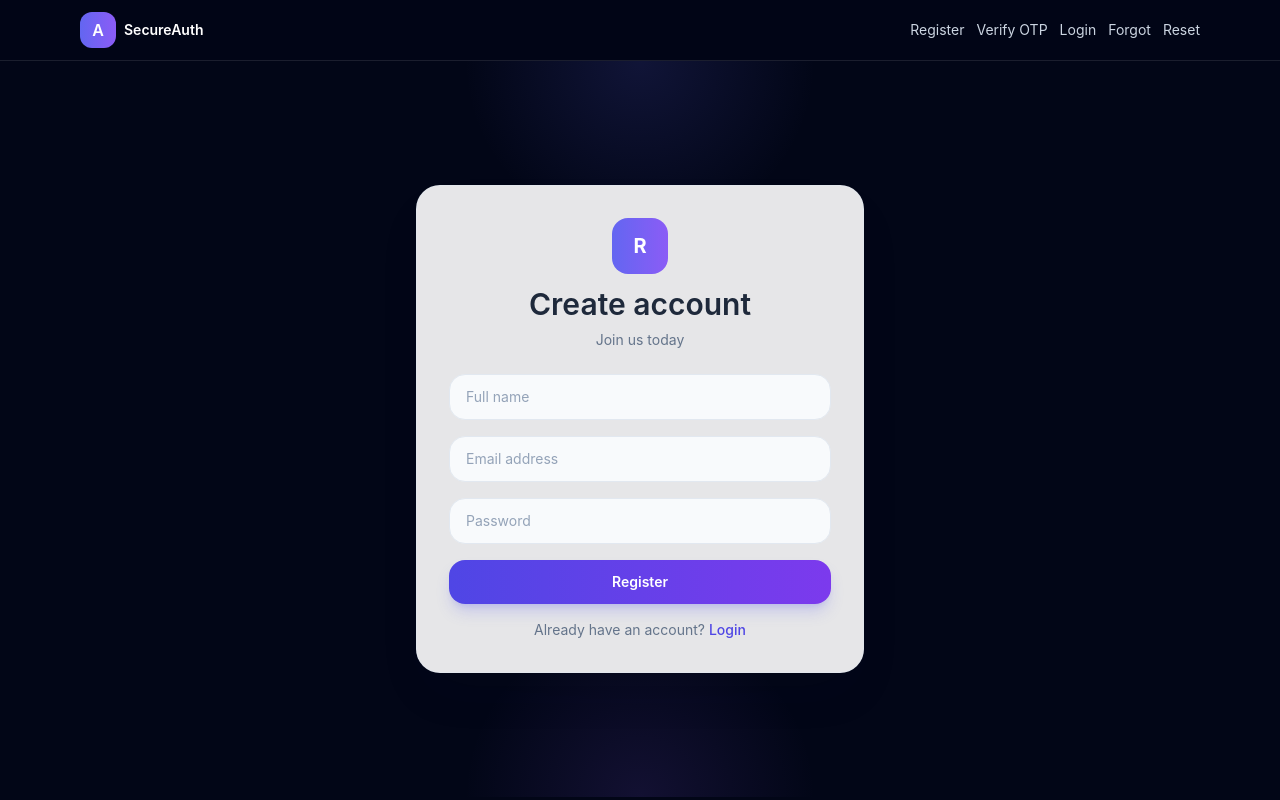
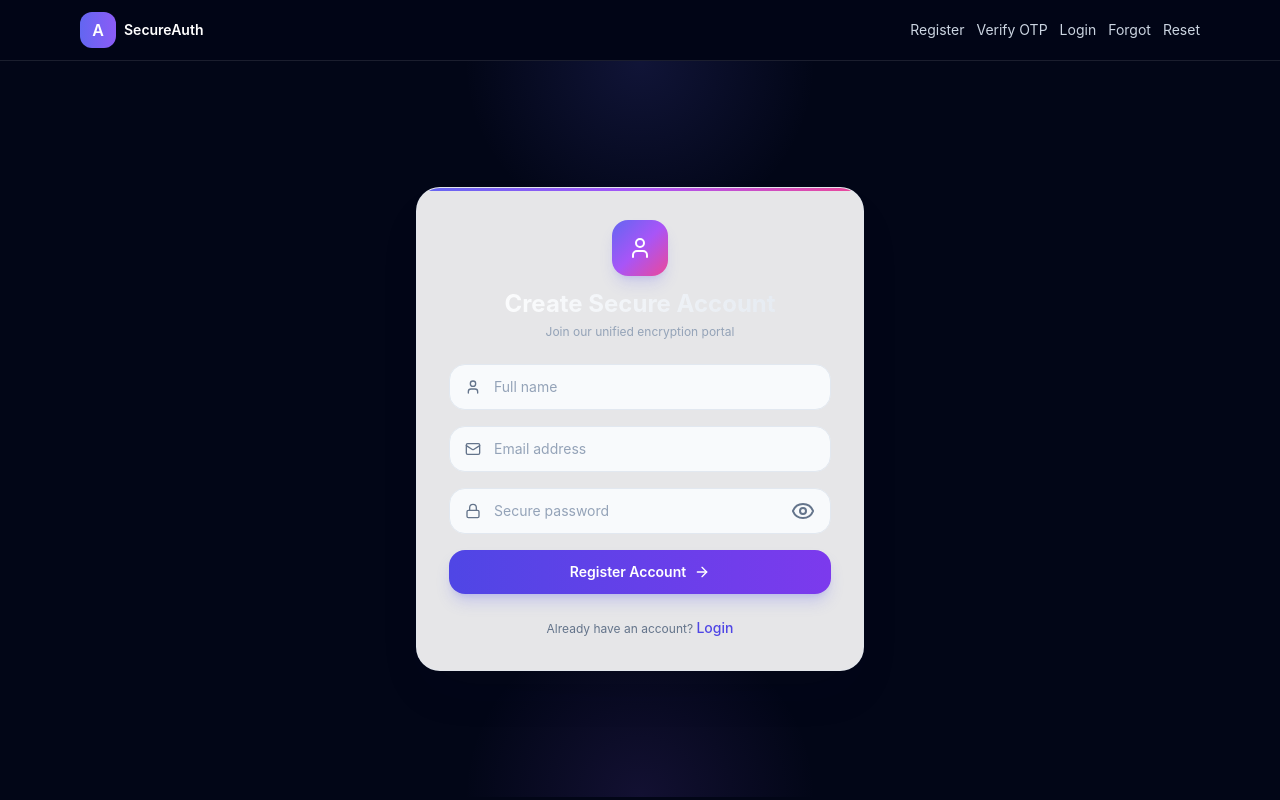
Before and after one commit to Khushbumandal2060/Authentication-System, a React (Create React App) app in the folder client/: page /register in a window 1280 px wide. Built offline with nearby package versions, Linux system fonts and the light colour scheme.

Commit message:
updated mismatched layout

```diff
--- a/client/src/components/Register.jsx
+++ b/client/src/components/Register.jsx
@@ -1,46 +1,199 @@
 import React, { useState } from 'react';
-import { Link } from 'react-router-dom';
+import { Link, useNavigate } from 'react-router-dom';
+import { User, Mail, Lock, Eye, EyeOff, Check, X, ShieldAlert, Loader2, ArrowRight } from 'lucide-react';
 import API from '../api/api';
 
 const Register = () => {
+  const navigate = useNavigate();
   const [form, setForm] = useState({ name: '', email: '', password: '' });
+  const [showPassword, setShowPassword] = useState(false);
   const [message, setMessage] = useState('');
   const [isError, setIsError] = useState(false);
+  const [loading, setLoading] = useState(false);
 
   const handleChange = e => setForm({ ...form, [e.target.name]: e.target.value });
 
+  const password = form.password;
+
+  // Security checks
+  const checks = {
+    minLength: password.length >= 8,
+    hasUpper: /[A-Z]/.test(password),
+    hasLower: /[a-z]/.test(password),
+    hasDigit: /[0-9]/.test(password),
+    hasSpecial: /[^A-Za-z0-9]/.test(password)
+  };
+
+  const score = Object.values(checks).filter(Boolean).length;
+
+  const getStrengthLabel = () => {
+    if (!password) return { label: 'Empty', color: 'bg-slate-800', text: 'text-slate-500' };
+    if (score <= 2) return { label: 'Weak Account Security', color: 'bg-rose-500', text: 'text-rose-400' };
+    if (score === 3) return { label: 'Moderate Security', color: 'bg-amber-500', text: 'text-amber-400' };
+    if (score === 4) return { label: 'High Security', color: 'bg-indigo-500', text: 'text-indigo-400' };
+    return { label: 'Excellent Security', color: 'bg-emerald-500', text: 'text-emerald-400' };
+  };
+
+  const strength = getStrengthLabel();
+
   const handleSubmit = async e => {
     e.preventDefault();
+    if (score < 4) {
+      setMessage('Please choose a stronger password matching at least 4 constraints.');
+      setIsError(true);
+      return;
+    }
+
+    setLoading(true);
+    setMessage('');
     try {
       const res = await API.post('/register', form);
       setMessage(res.data.message);
       setIsError(false);
+
+      // Save email for verification path
+      localStorage.setItem("unverifiedEmail", form.email);
+
+      // Redirect to verification after short latency
+      setTimeout(() => {
+        navigate('/verify-otp');
+      }, 2000);
     } catch (err) {
       setMessage(err.response?.data?.message || 'Registration failed');
       setIsError(true);
+    } finally {
+      setLoading(false);
     }
   };
 
   return (
-    <div className="auth-card">
+    <div className="auth-card relative overflow-hidden">
+      {/* Visual Accent Glow Header */}
+      <div className="absolute top-0 left-0 right-0 h-[3px] bg-gradient-to-r from-indigo-500 via-purple-500 to-pink-500" />
+
       <div className="mb-6 text-center">
-        <div className="mx-auto mb-3 flex h-14 w-14 items-center justify-center rounded-2xl bg-gradient-to-r from-indigo-500 to-violet-500 text-xl font-bold text-white">
-          R
+        <div className="mx-auto mb-3 flex h-14 w-14 items-center justify-center rounded-2xl bg-gradient-to-br from-indigo-500 via-purple-500 to-pink-500 text-white shadow-lg shadow-indigo-500/20">
+          <User className="h-6 w-6" />
         </div>
-        <h2 className="text-3xl font-semibold text-slate-800">Create account</h2>
-        <p className="mt-2 text-sm text-slate-500">Join us today</p>
+        <h2 className="text-2xl font-bold bg-gradient-to-r from-white to-slate-200 bg-clip-text text-transparent">
+          Create Secure Account
+        </h2>
+        <p className="mt-1 text-xs text-slate-400">Join our unified encryption portal</p>
       </div>
 
-      {message && <p className={isError ? 'message-error mb-4' : 'message-success mb-4'}>{message}</p>}
+      {message && (
+        <div className={`mb-5 ${isError ? 'message-error' : 'message-success'}`}>
+          {message}
+        </div>
+      )}
 
       <form onSubmit={handleSubmit} className="space-y-4">
-        <input name="name" placeholder="Full name" onChange={handleChange} className="auth-input" required />
-        <input type="email" name="email" placeholder="Email address" onChange={handleChange} className="auth-input" required />
-        <input type="password" name="password" placeholder="Password" onChange={handleChange} className="auth-input" required />
-        <button type="submit" className="auth-button">Register</button>
+        {/* Full Name */}
+        <div className="relative">
+          <User className="absolute left-4 top-1/2 h-4 w-4 -translate-y-1/2 text-slate-500" />
+          <input
+            name="name"
+            placeholder="Full name"
+            value={form.name}
+            onChange={handleChange}
+            className="auth-input pl-11"
+            required
+          />
+        </div>
+
+        {/* Email Address */}
+        <div className="relative">
+          <Mail className="absolute left-4 top-1/2 h-4 w-4 -translate-y-1/2 text-slate-500" />
+          <input
+            type="email"
+            name="email"
+            placeholder="Email address"
+            value={form.email}
+            onChange={handleChange}
+            className="auth-input pl-11"
+            required
+          />
+        </div>
+
+        {/* Password Entry */}
+        <div className="relative">
+          <Lock className="absolute left-4 top-1/2 h-4 w-4 -translate-y-1/2 text-slate-500" />
+          <input
+            type={showPassword ? "text" : "password"}
+            name="password"
+            placeholder="Secure password"
+            value={form.password}
+            onChange={handleChange}
+            className="auth-input pl-11 pr-12"
+            required
+          />
+          <button
+            type="button"
+            onClick={() => setShowPassword(!showPassword)}
+            className="absolute right-4 top-1/2 -translate-y-1/2 text-slate-500 hover:text-white transition-colors"
+          >
+            {showPassword ? <EyeOff className="h-4.5 w-4.5" /> : <Eye className="h-4.5 w-4.5" />}
+          </button>
+        </div>
+
+        {/* Password Strength Widget */}
+        {password && (
+          <div className="rounded-2xl border border-white/[0.04] bg-slate-950/30 p-4 space-y-3">
+            <div className="flex items-center justify-between text-xs font-semibold">
+              <span className="text-slate-400">Password Strength:</span>
+              <span className={strength.text}>{strength.label}</span>
+            </div>
+
+            {/* 5 bars */}
+            <div className="flex gap-1.5">
+              {[1, 2, 3, 4, 5].map((level) => (
+                <div
+                  key={level}
+                  className={`h-1.5 flex-1 rounded-full transition-colors duration-300 ${
+                    level <= score ? strength.color : 'bg-slate-800'
+                  }`}
+                />
+              ))}
+            </div>
+
+            {/* Checklist */}
+            <div className="grid grid-cols-2 gap-x-2 gap-y-1.5 pt-1 text-[11px] text-slate-400">
+              <div className="flex items-center gap-1.5">
+                {checks.minLength ? <Check className="h-3 w-3 text-emerald-400" /> : <X className="h-3 w-3 text-slate-600" />}
+                <span className={checks.minLength ? 'text-slate-300' : ''}>8+ Characters</span>
+              </div>
+              <div className="flex items-center gap-1.5">
+                {checks.hasUpper ? <Check className="h-3 w-3 text-emerald-400" /> : <X className="h-3 w-3 text-slate-600" />}
+                <span className={checks.hasUpper ? 'text-slate-300' : ''}>Uppercase Letter</span>
+              </div>
+              <div className="flex items-center gap-1.5">
+                {checks.hasLower ? <Check className="h-3 w-3 text-emerald-400" /> : <X className="h-3 w-3 text-slate-600" />}
+                <span className={checks.hasLower ? 'text-slate-300' : ''}>Lowercase Letter</span>
+              </div>
+              <div className="flex items-center gap-1.5">
+                {checks.hasDigit ? <Check className="h-3 w-3 text-emerald-400" /> : <X className="h-3 w-3 text-slate-600" />}
+                <span className={checks.hasDigit ? 'text-slate-300' : ''}>Numeric Digit</span>
+              </div>
+              <div className="flex items-center gap-1.5 col-span-2">
+                {checks.hasSpecial ? <Check className="h-3 w-3 text-emerald-400" /> : <X className="h-3 w-3 text-slate-600" />}
+                <span className={checks.hasSpecial ? 'text-slate-300' : ''}>Special Character (e.g. !@#$)</span>
+              </div>
+            </div>
+          </div>
+        )}
+
+        <button type="submit" disabled={loading} className="auth-button gap-2">
+          {loading ? (
+            <Loader2 className="h-4 w-4 animate-spin" />
+          ) : (
+            <>
+              Register Account <ArrowRight className="h-4 w-4" />
+            </>
+          )}
+        </button>
       </form>
 
-      <p className="mt-4 text-center text-sm text-slate-500">
+      <p className="mt-6 text-center text-xs text-slate-500">
         Already have an account?{' '}
         <Link to="/login" className="auth-link">Login</Link>
       </p>
```
